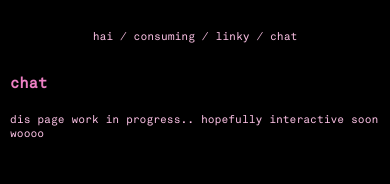
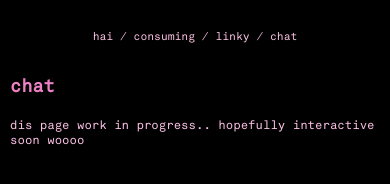
Before and after one commit to awhmaisy/haiwrld, a plain HTML site: page chat.html in a window 390 px wide. Drawn offline with nearby package versions, Linux system fonts and the light colour scheme.

Commit message:
mobile sizing

```diff
--- a/global.css
+++ b/global.css
@@ -114,6 +114,15 @@ button:hover {
 @media (max-width: 768px) {
     body {
         padding: 10px;
+        font-size: 14px; /* Adjust font size for better readability */
+    }
+
+    h1 {
+        font-size: 18px; /* Adjust heading size */
+    }
+
+    p, li, .article, .inlinelinky, .scrolling-bar, .scrolling-text {
+        font-size: 12px; /* Adjust other text sizes */
     }
 
     .container {
```
